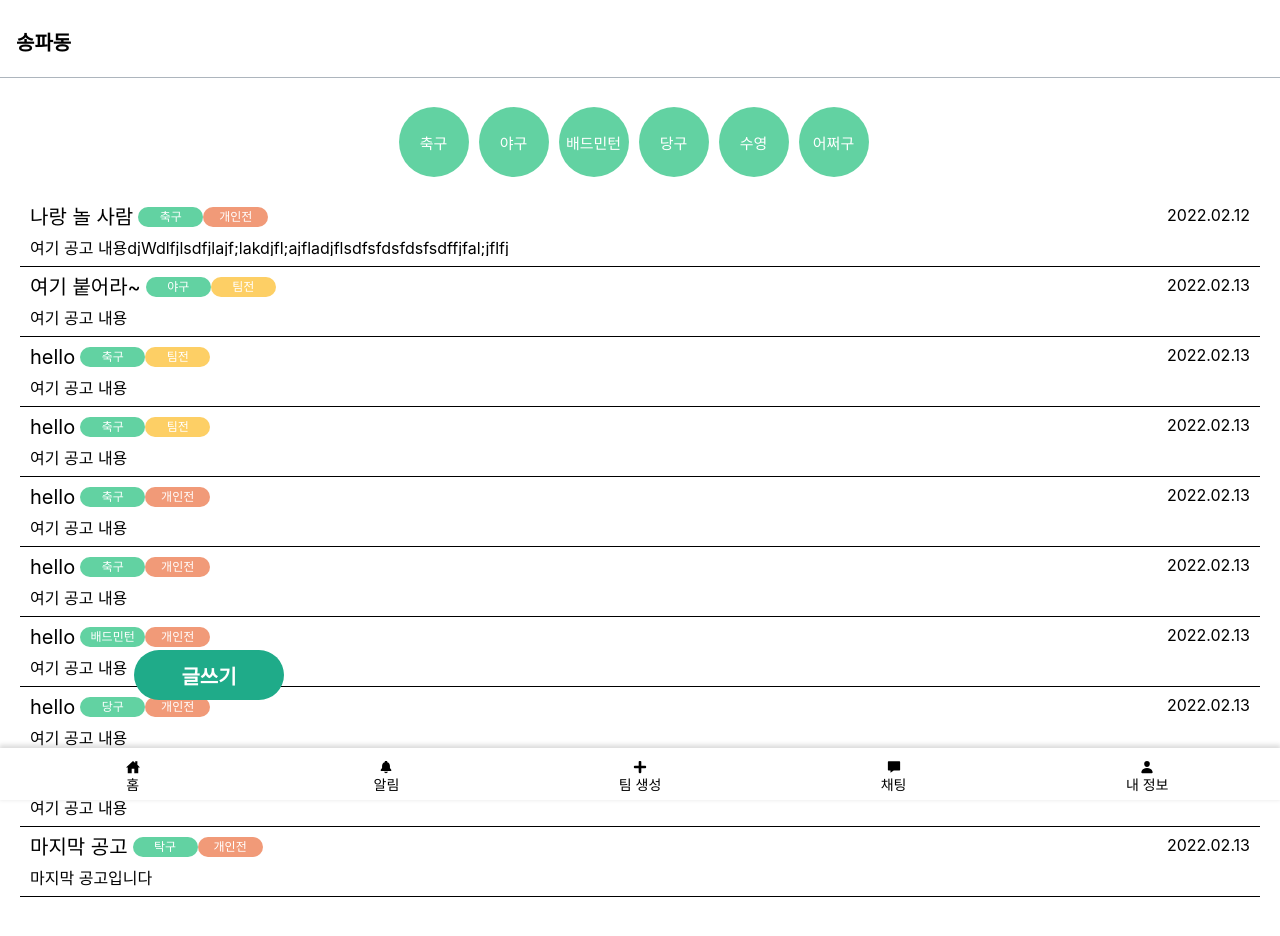
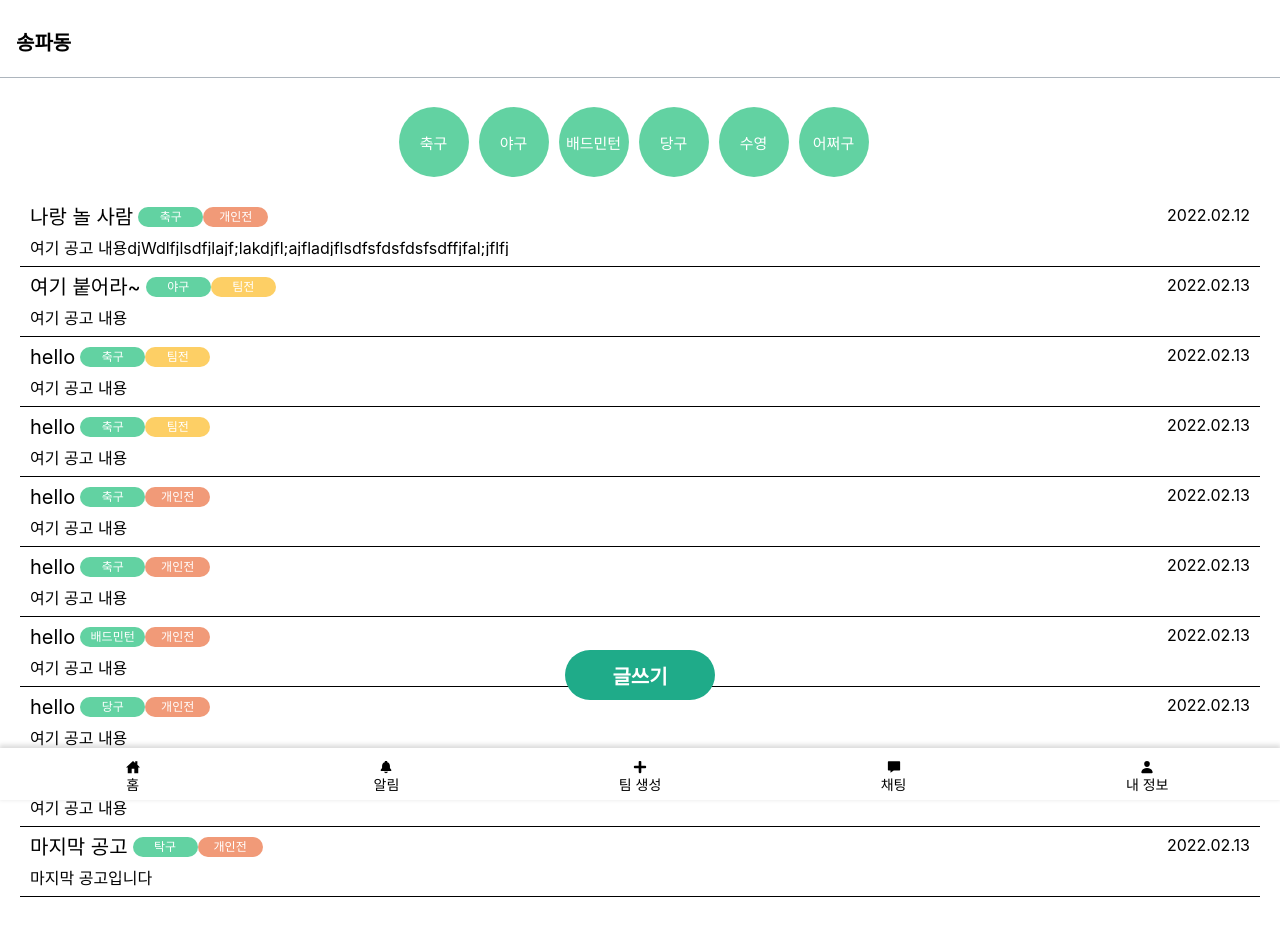
Before and after one commit to prgrms-web-devcourse/Team_04_SFam_FE, a Next.js app: page / in a window 1280 px wide. Shown: the top 936 px of the page. Built offline with nearby package versions, Linux system fonts and the light colour scheme; a web font is replaced by a local one.

Commit message:
refactor: MatchList.style.ts 리뷰 반영

```diff
--- a/src/components/MatchList/MatchList.style.ts
+++ b/src/components/MatchList/MatchList.style.ts
@@ -28,5 +28,6 @@ export const ListContainer = styled.div`
 export const ButtonContainer = styled.div`
   position: fixed;
   bottom: 100px;
-  left: 134px;
+  left: 50%;
+  transform: translateX(-50%);
 `;
```
